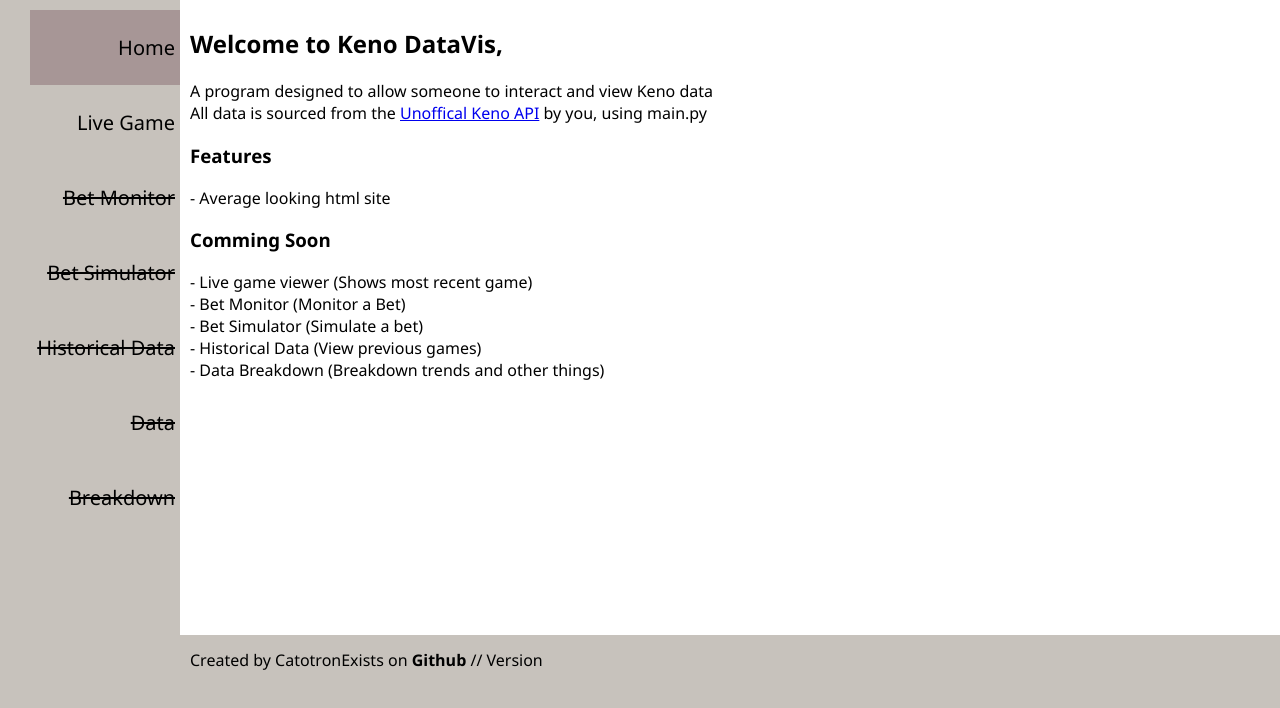
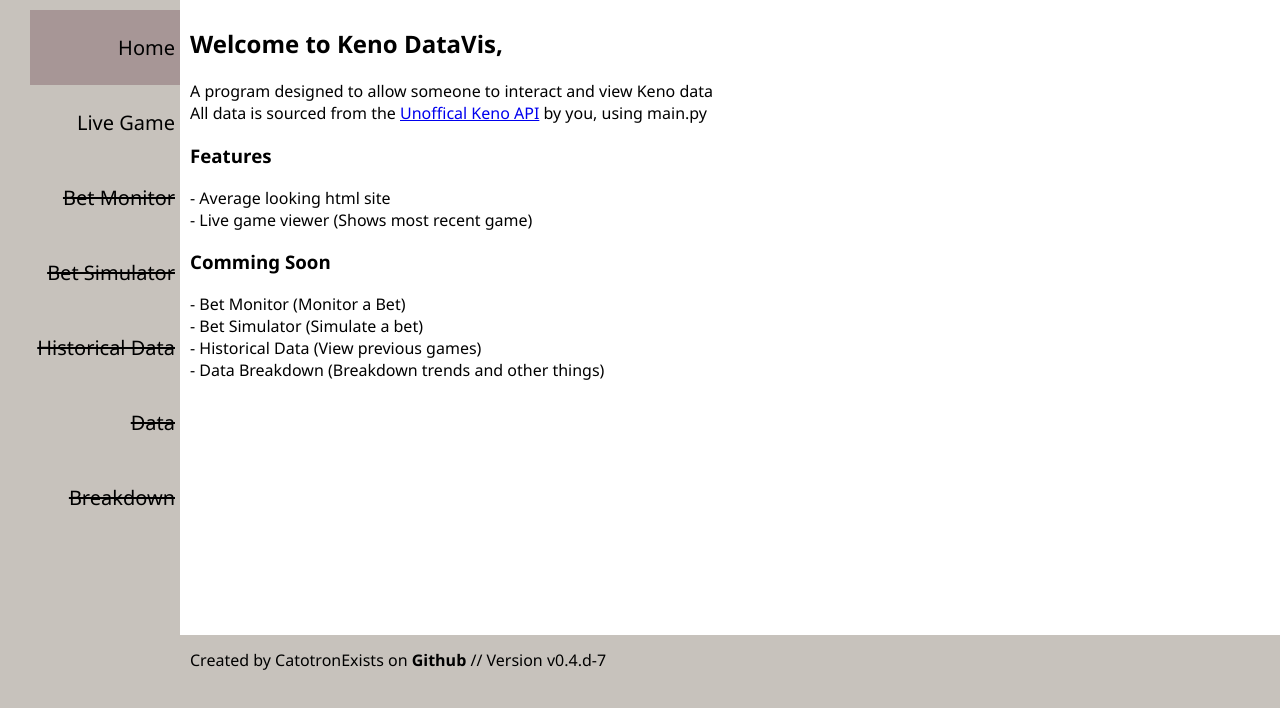
Before and after one commit to CatotronExists/Keno-API, a plain HTML site: page Website/Index.html in a window 1280 px wide. Shown: the part 90-798 px from the top of the page. Drawn offline with Linux system fonts and the light colour scheme.

Commit message:
Improved Version Updater + New Guide [v0.4.d-8]

```diff
--- a/Website/Index.html
+++ b/Website/Index.html
@@ -3,10 +3,12 @@
 <html>
     <head>
         <title>Keno DataVis - Home</title>
+        <link rel="icon" href="./Assets/Small.png">
         <link rel="stylesheet" href="./Styles/Styles.css">
+        <script src="./Scripts/LiveGame.js"></script>
     </head>
 
-    <body>
+    <body onload="addVersion()">
         <header>
             <h1>Keno DataVis //</h1>
         </header>
@@ -26,9 +28,9 @@
             <h2>Welcome to Keno DataVis,</h2>
             <p1>A program designed to allow someone to interact and view Keno data<br>All data is sourced from the <a href="https://github.com/JGolafshan/keno-api">Unoffical Keno API</a> by you, using main.py</p1>
             <h3>Features</h3>
-            <p1>- Average looking html site</p1>
+            <p1>- Average looking html site<br>- Live game viewer (Shows most recent game)</p1>
             <h3>Comming Soon</h3>
-            <p1>- Live game viewer (Shows most recent game)<br>- Bet Monitor (Monitor a Bet) <br>- Bet Simulator (Simulate a bet)<br>- Historical Data (View previous games)<br>- Data Breakdown (Breakdown trends and other things)</p1>
+            <p1>- Bet Monitor (Monitor a Bet) <br>- Bet Simulator (Simulate a bet)<br>- Historical Data (View previous games)<br>- Data Breakdown (Breakdown trends and other things)</p1>
         </div>
 
         <footer>
--- a/Website/Scripts/LiveGame.js
+++ b/Website/Scripts/LiveGame.js
@@ -1,5 +1,5 @@
-const app = new Realm.App({ id: "data-wlrnc" })
-const apiKey = ""
+const app = new Realm.App({ id: "yourID" })
+const apiKey = "yourAPIKey"
 
 async function login(apiKey) {
   // Create an API Key credential
@@ -10,8 +10,6 @@ async function login(apiKey) {
   console.assert(user.id === app.currentUser.id)
   return user
 }
-
-/* allow to sign in with API Key*/
 
 async function retrieveData(app) {
   await login(apiKey)
@@ -45,7 +43,6 @@ async function displayData(gameResult) {
   drawNumbers.innerHTML = (gameResult[0].drawNumbers)
 
   let multiplier = document.getElementById("multiplier")
-  console.log(gameResult[0].multiplier)
   if (gameResult[0].multiplier == "1") {
     multiplier.innerHTML = "reg" // Replaces 1x multiplier with "reg"
   } else {
@@ -62,10 +59,13 @@ async function displayData(gameResult) {
   timeSpent.innerHTML = "0 Seconds" // Not setup
 }
 
+function addVersion() {
+  let version = document.getElementById("version")
+  version.innerHTML = "v0.4.d-7"
+}
+
 async function getData() {
   // add await new document then run loop
-  let version = document.getElementById("version")
-  version.innerHTML = "v0.4.d-7"
   retrieveData(app).then((gameResult) => {
     displayData(gameResult).then(updateGrid(gameResult));
   })
```
Also changed, not shown: Website/BetMonitor.html (+3 -1 lines), Website/BetSimulator.html (+3 -1 lines), Website/DataBreakdown.html (+3 -1 lines), Website/HistoricalData.html (+3 -1 lines), Website/LiveGame.html (+2 -1 lines), Website/Assets/Logo.png, Website/Assets/Small.png (added), 1 other file.
